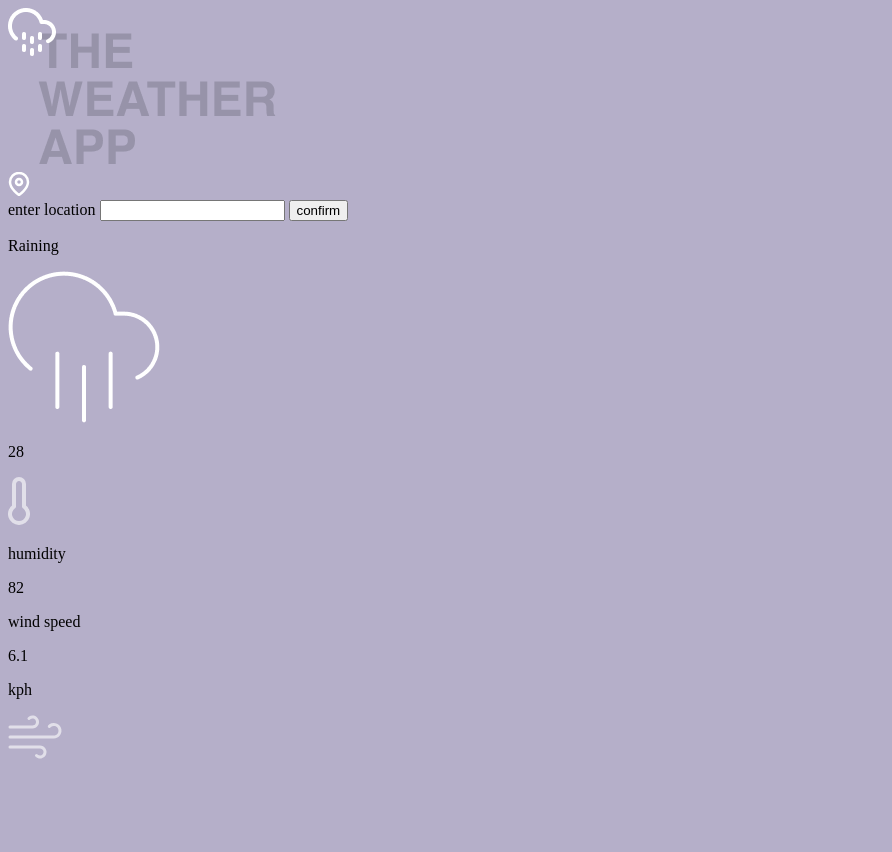
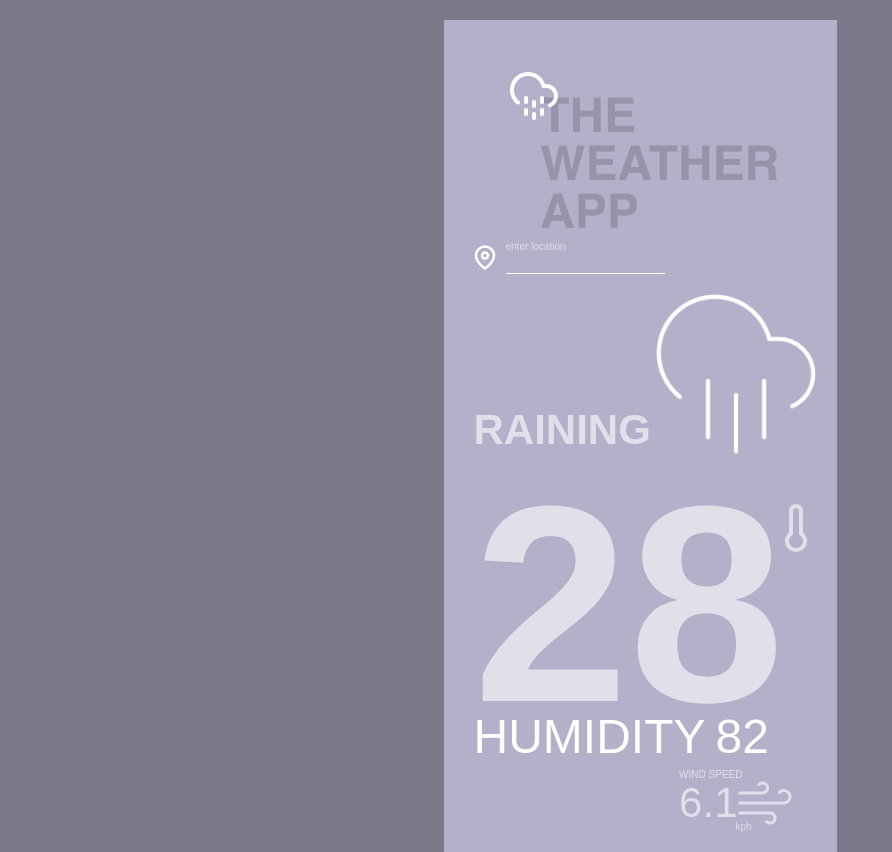
Before and after one commit to mginzburgs/OP-JS-Weather-App, a website built with webpack: page src/index.html in a window 1280 px wide. Shown: the whole page, without its empty margins (0-892 px from the left). Before the commit the page ends 800 px from the top, so only its background shows below. Built offline with nearby package versions, Linux system fonts and the light colour scheme.

Commit message:
css added

```diff
--- a/src/styles.css
+++ b/src/styles.css
@@ -1,3 +1,246 @@
-body {
-  background-color: #b5afc9;
+/* MINIMAL RESET */
+
+html {
+  box-sizing: border-box;
 }
+
+*,
+*:before,
+*:after {
+  box-sizing: inherit;
+}
+
+body,
+h1,
+h2,
+h3,
+h4,
+h5,
+h6,
+p,
+ol,
+ul {
+  margin: 0;
+  padding: 0;
+  font-weight: normal;
+}
+
+ol,
+ul {
+  list-style: none;
+}
+
+img {
+  max-width: 100%;
+  height: auto;
+}
+
+/* APP */
+
+/* APP VARIABLES */
+
+:root {
+  --main-bg-color-dark: #7d798a;
+  --main-bg-color: #b5afc9;
+  --main-text-color-60: rgba(255, 255, 255, 0.6);
+  --main-text-color-100: rgba(255, 255, 255, 1);
+  --font: Arial, Helvetica, sans-serif;
+  --font-text-size-xs: 10px;
+  --font-text-size-s: 12px;
+  --font-text-size-ms: 42px;
+  --font-text-size-m: 48px;
+  --font-text-size-xl: 280px;
+}
+
+/* PAGE */
+
+.page {
+  background-color: var(--main-bg-color-dark);
+  width: 100%;
+  font-family: var(--font);
+}
+
+.page-container {
+  background-color: var(--main-bg-color);
+  margin: 0 auto;
+  max-width: 393px;
+
+  margin-top: 20px;
+  padding-left: 20px;
+  padding-right: 20px;
+}
+
+/* HEADER */
+
+.header {
+  display: flex;
+  flex-direction: column;
+  padding: 10px;
+}
+
+.header__logo {
+  margin-top: 42px;
+  margin-left: auto;
+  margin-right: 5px;
+  margin-bottom: 5px;
+}
+.header__location {
+  display: flex;
+  gap: 5px;
+  position: relative;
+}
+.location {
+}
+.location__icon {
+}
+.location__form {
+  display: flex;
+  flex-direction: column;
+  gap: 5px;
+}
+
+.location__form input {
+  font-size: var(--font-text-size-s);
+  color: var(--main-text-color-100);
+  background-color: inherit;
+  border: none;
+  overflow: hidden;
+  border-bottom: 1px solid var(--main-text-color-100);
+  min-width: 90px;
+}
+
+.location__form input:focus {
+  outline: none;
+  border-bottom: 1px solid var(--main-text-color-60);
+  text-transform: uppercase;
+}
+
+.location__form label {
+  font-size: var(--font-text-size-xs);
+  color: var(--main-text-color-60);
+}
+
+.location__form button {
+  text-transform: uppercase;
+  color: var(--main-text-color-60);
+  background-color: transparent;
+  background-repeat: no-repeat;
+  border: 1px solid var(--main-text-color-60);
+  cursor: pointer;
+  overflow: hidden;
+  outline: none;
+  padding: 5px 10px;
+  position: absolute;
+  right: 0;
+  border-radius: 5px;
+  transition: ease-in 0.5s;
+  visibility: hidden;
+  opacity: 0;
+}
+
+.location__form button:hover {
+  color: var(--main-text-color-100);
+  background-color: transparent;
+  background-repeat: no-repeat;
+  border: 1px solid var(--main-text-color-100);
+  cursor: pointer;
+  overflow: hidden;
+  outline: none;
+}
+
+.page-main {
+  display: flex;
+  flex-direction: column;
+}
+.weather {
+  padding: 10px;
+}
+
+.sky {
+  display: flex;
+
+  display: flex;
+  gap: 5px;
+}
+.sky__status {
+  font-size: var(--font-text-size-ms);
+
+  text-transform: uppercase;
+  display: flex;
+  align-items: flex-end;
+  font-weight: 700;
+  color: var(--main-text-color-60);
+}
+.sky__icon {
+  width: 160px;
+  height: 160px;
+}
+
+.weather__temp {
+  display: flex;
+}
+.temp {
+  color: var(--main-text-color-60);
+  justify-content: flex-end;
+}
+.temp__degrees {
+  font-weight: 700;
+  font-size: var(--font-text-size-xl);
+  line-height: 0.75;
+  margin: 0;
+  margin-top: 45px;
+  white-space: nowrap;
+  width: min-content;
+  text-align: end;
+}
+
+.temp img {
+  margin-top: 50px;
+  align-self: flex-start;
+  width: 48px;
+  height: 48px;
+}
+
+.weather__humidity {
+  color: var(--main-text-color-100);
+  display: flex;
+  gap: 10px;
+  font-size: var(--font-text-size-m);
+  text-transform: uppercase;
+}
+.humidity {
+}
+.humidity__text {
+}
+.humidity__numbers {
+}
+
+.weather__wind {
+  display: flex;
+  position: relative;
+  width: max-content;
+  margin-left: auto;
+}
+.wind {
+  font-size: var(--font-text-size-xs);
+  color: var(--main-text-color-60);
+  padding: 15px;
+}
+.wind__text {
+  position: absolute;
+  top: 5px;
+  text-transform: uppercase;
+}
+.wind__number {
+  font-size: var(--font-text-size-ms);
+}
+.wind-units {
+  position: absolute;
+  bottom: 0;
+  right: 55px;
+  bottom: 10px;
+}
+.location__form .show {
+  visibility: visible;
+  opacity: 1;
+}
```
